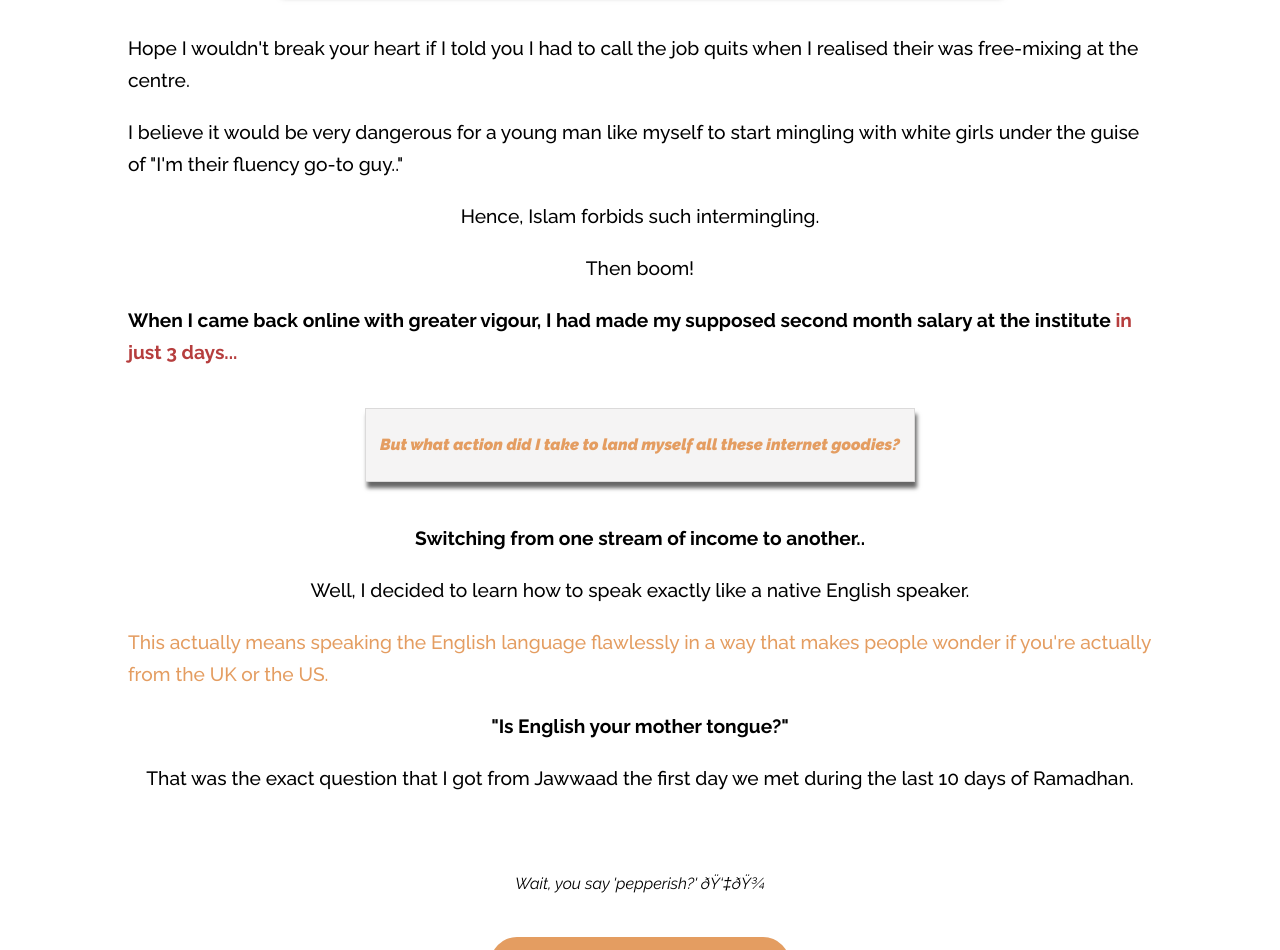
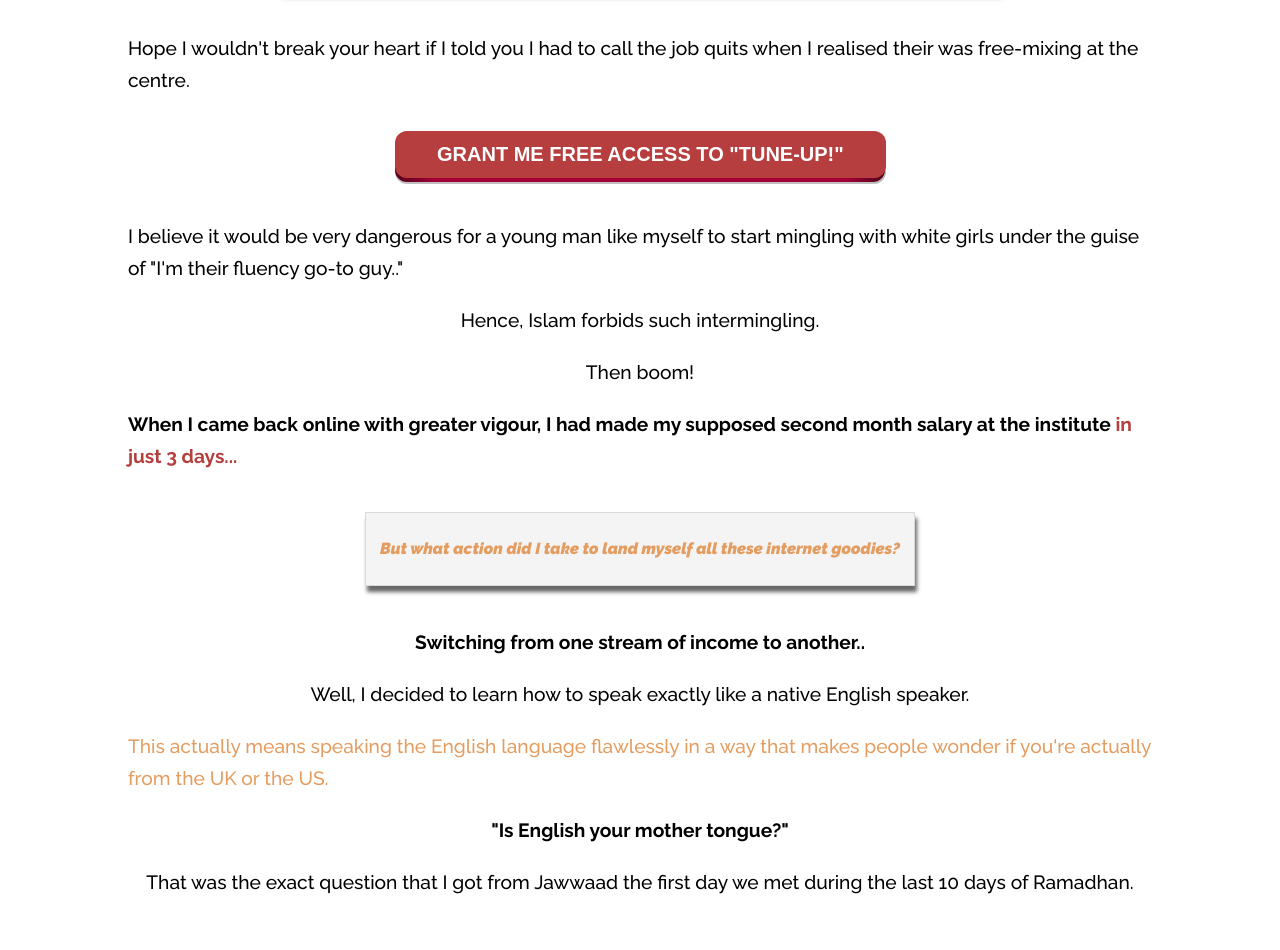
Before and after one commit to Kolacodes/xmart-landing, a website: page index.html in a window 1280 px wide. Shown: the part 2340-3290 px from the top of the page. Drawn offline with Linux system fonts and the light colour scheme.

Commit message:
make better

```diff
--- a/index.html
+++ b/index.html
@@ -103,7 +103,8 @@
 <!-- BTN !-->
 <div class="txt-center">
 <br>
-<a href="https://wa.link/t9e6xx">
+<a href="https://chat.whatsapp.com/FfouQoKLZWBHNq7wrD2oue">
+<!-- <a href="https://wa.link/t9e6xx"> -->
 <button class="button-82-pushable centre txt-center" role="button">
 <span class="button-82-shadow"></span>
 <span class="button-82-edge"></span>
@@ -250,6 +251,22 @@
     Hope I wouldn't break your heart if I told you I had to
     call the job quits when I realised their was free-mixing at the centre.
   </p>
+  <br>
+
+  <a href="https://chat.whatsapp.com/FfouQoKLZWBHNq7wrD2oue">
+    <!-- <a href="https://wa.link/t9e6xx"> -->
+  <button class="button-82-pushable" role="button">
+  <span class="button-82-shadow"></span>
+  <span class="button-82-edge"></span>
+  <span class="button-82-front bold text">
+    GRANT ME FREE ACCESS TO "TUNE-UP!"
+  </span>
+  </button>
+  </a>
+  <br>
+  <br>
+  <br>
+
   <p class="p-text-block">
     I believe it would be very dangerous for a young man like myself
     to start mingling with white girls under the guise of "I'm their fluency go-to guy.."
@@ -544,7 +561,8 @@
 
 <!-- BTN !-->
 <br>
-<a href="https://wa.link/t9e6xx">
+<a href="https://chat.whatsapp.com/FfouQoKLZWBHNq7wrD2oue">
+  <!-- <a href="https://wa.link/t9e6xx"> -->
 <button class="button-82-pushable" role="button">
 <span class="button-82-shadow"></span>
 <span class="button-82-edge"></span>
```
